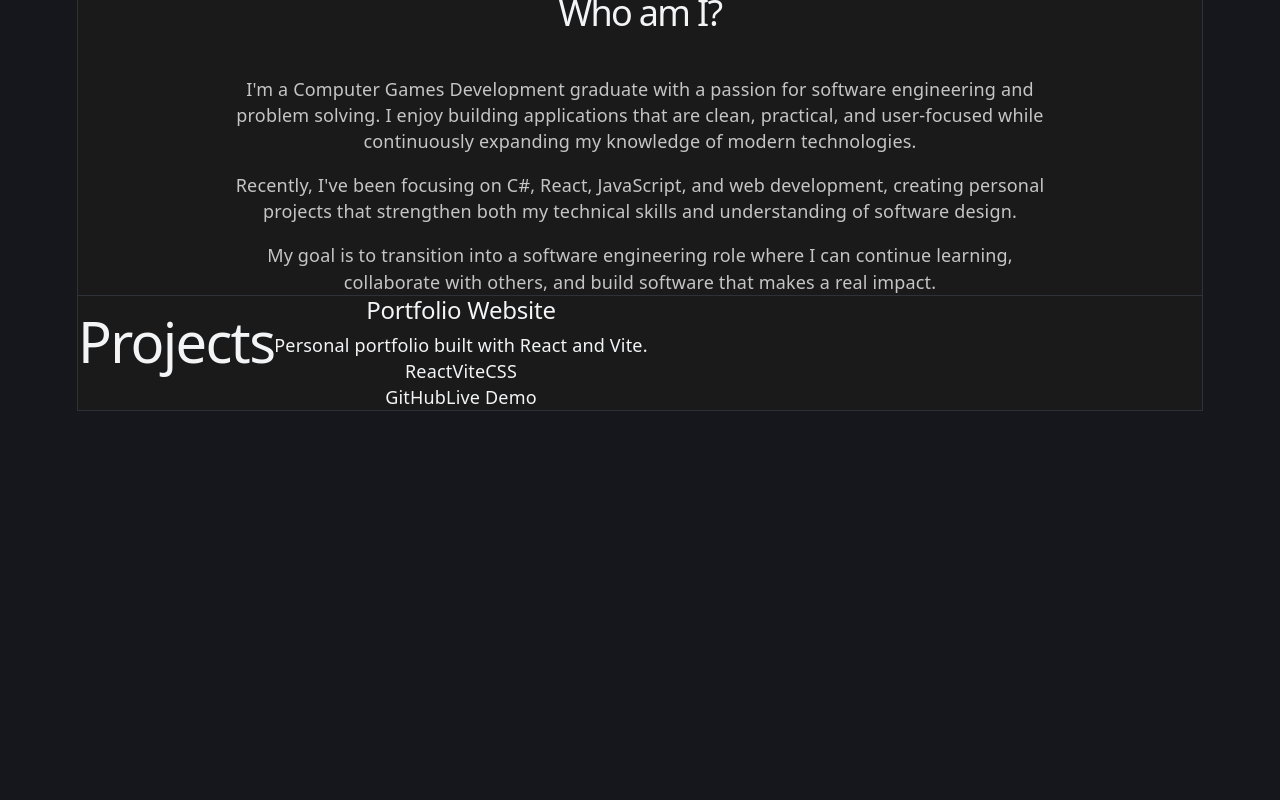
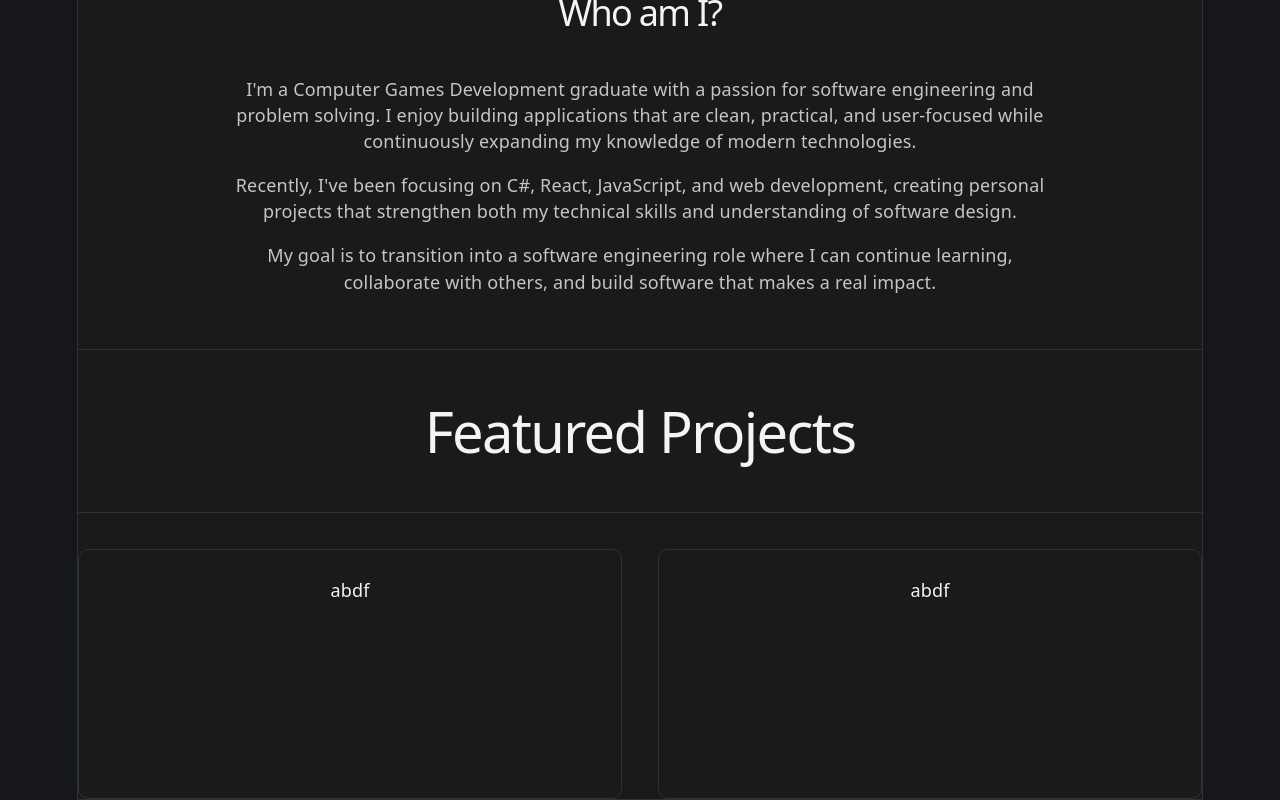
Before and after one commit to Sami-Red/portfolio, a React (Vite) app: page / in a window 1280 px wide. Shown: the part 758-1558 px from the top of the page. Before the commit the page ends 1169 px from the top, so only its background shows below. Built offline with nearby package versions, Linux system fonts and the light colour scheme.

Commit message:
projects
Begun creating the project's section of the site and small tuning to about me section

```diff
--- a/src/components/About.css
+++ b/src/components/About.css
@@ -7,6 +7,7 @@
     flex-direction: column;
 
     min-height: 50vh;
+    padding-bottom: 3rem;
 
     background-color: var(--surface);
 
@@ -22,7 +23,7 @@
     justify-content: center;
     align-items: center;
 
-    padding: 3.5rem 0;
+    padding: 3.5rem;
 
     border-bottom: 1px solid var(--border);
 }
--- a/src/components/Projects.css
+++ b/src/components/Projects.css
@@ -3,16 +3,29 @@
 =========================== */
 
 .projects {
-    display: flex;
-
-
+    min-height: 50vh;
     background-color: var(--surface);
     color: var(--heading-color);
 
     border-bottom: 1px solid var(--border);
 }
+.projects_top{
+    justify-content: center;
+
+    padding: 2rem;
+    border-bottom: 1px solid var(--border);
+}
 .projects_bottom{
-    display: flex;
-    align-items: center;
-    justify-content: center;
+    padding-top: 2rem;
+    display: grid;
+    grid-template-columns: repeat(2, 1fr);
+    gap: 2rem;
 }
+.projects_card {
+    background-color: var(--surface);
+    border: 1px solid var(--border);
+    border-radius: 10px;
+    padding: 1.5rem;
+
+    min-height: 250px;
+}
--- a/src/components/Projects.jsx
+++ b/src/components/Projects.jsx
@@ -4,39 +4,28 @@ function Projects(){
     return(
     <div className="projects">
         <div className="projects_top">
-            <h1>Projects</h1>
+            <h1>Featured Projects</h1>
         </div>
 
         <div className="projects_bottom">
+            <div className="projects_card">
 
-            <div className="project_card">
-
-                <img />
-
-                <h2>Portfolio Website</h2>
-
-                <p>
-                    Personal portfolio built with
-                    React and Vite.
-                </p>
-
-                <div className="project_stack">
-
-                    <span>React</span>
-                    <span>Vite</span>
-                    <span>CSS</span>
-
+                <div className="project_image">
                 </div>
 
-                <div className="project_buttons">
+                <div className="project_content">
+                    <p>abdf</p>
+                </div>
+            </div>
+            <div className="projects_card">
 
-                    <a>GitHub</a>
-                    <a>Live Demo</a>
-
+                <div className="project_image">
                 </div>
 
+                <div className="project_content">
+                    <p>abdf</p>
+                </div>
             </div>
-
         </div>
     </div>
     )
```
